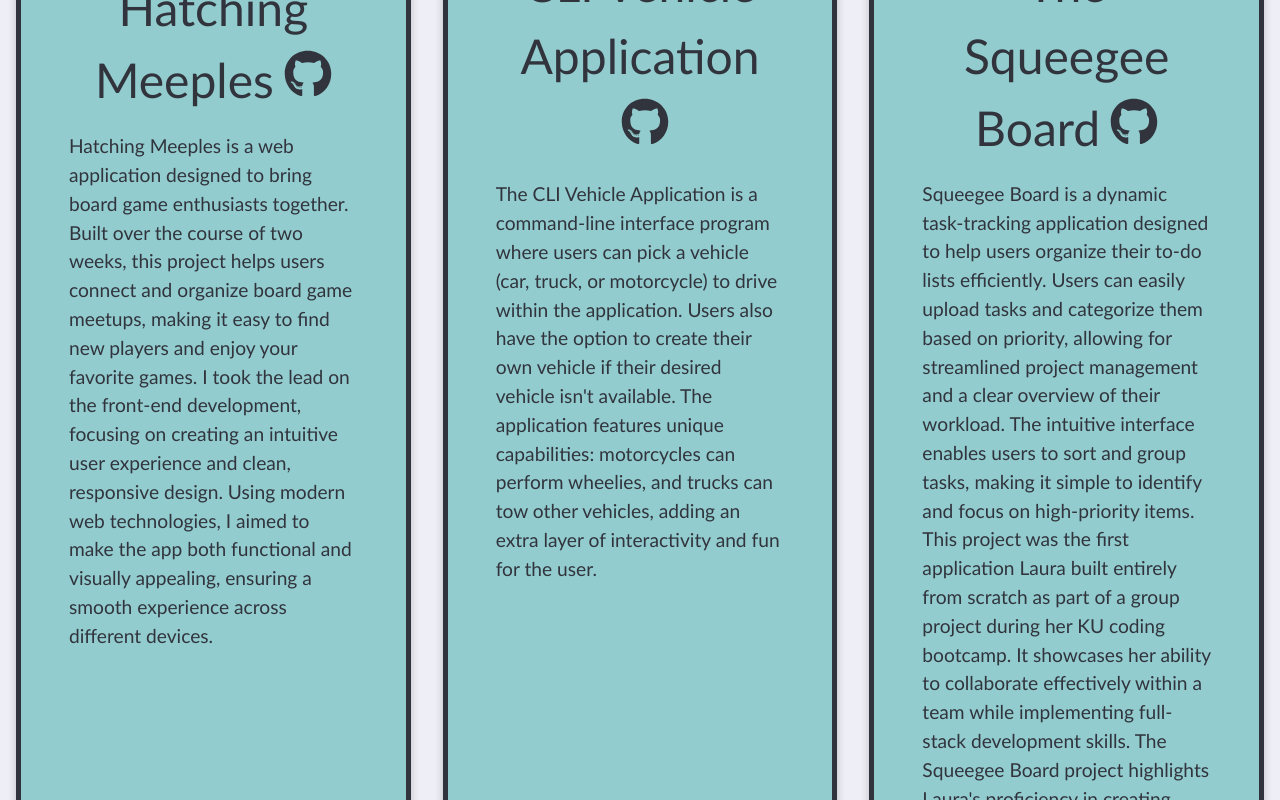
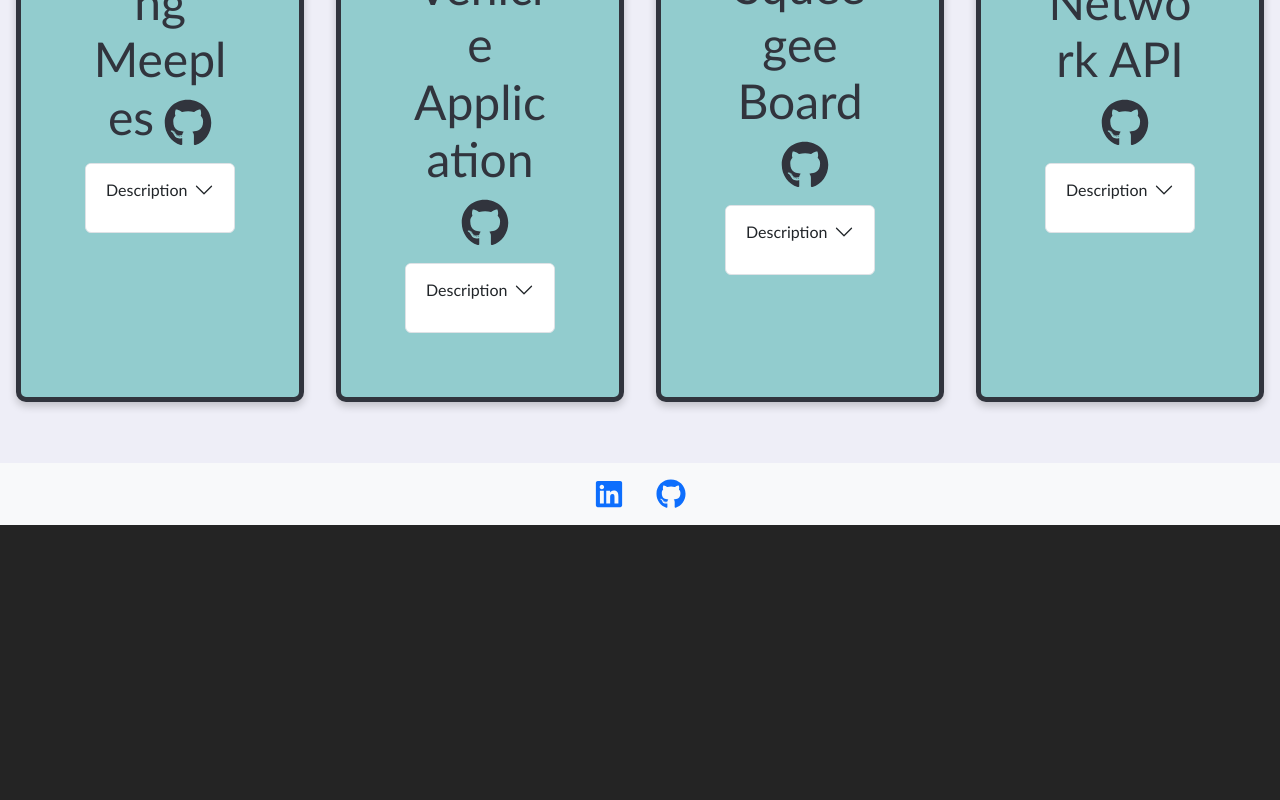
Before and after one commit to lschooley3/Portfolio, a React (Vite) app: page /portfolio in a window 1280 px wide. Shown: the part 720-1520 px from the top of the page. After the commit the page ends 1245 px from the top, so only its background shows below. Built offline with nearby package versions, Linux system fonts and the light colour scheme.

Commit message:
Fixed accodian, broke CSS

```diff
--- a/index.html
+++ b/index.html
@@ -1,4 +1,4 @@
-<!doctype html>
+<!DOCTYPE html>
 <html lang="en">
   <head>
     <meta charset="UTF-8" />
@@ -9,6 +9,5 @@
   <body>
     <div id="root"></div>
     <script type="module" src="/src/main.tsx"></script>
-    <script src="https://code.jquery.com/jquery-3.3.1.slim.min.js" integrity="sha384-q8i/X+965DzO0rT7abK41JStQIAqVgRVzpbzo5smXKp4YfRvH+8abtTE1Pi6jizo" crossorigin="anonymous"></script>
   </body>
 </html>
--- a/package.json
+++ b/package.json
@@ -11,6 +11,7 @@
   },
   "dependencies": {
     "@popperjs/core": "^2.11.8",
+    "bootstrap": "^5.3.3",
     "react": "^18.3.1",
     "react-bootstrap": "^2.10.5",
     "react-dom": "^18.3.1",
--- a/src/App.tsx
+++ b/src/App.tsx
@@ -1,6 +1,7 @@
 import { Outlet } from 'react-router-dom';
 import Nav from './components/Nav';
 import Footer from './components/Footer';
+
 
 
 function App() {
--- a/src/main.tsx
+++ b/src/main.tsx
@@ -1,5 +1,6 @@
 import ReactDOM from "react-dom/client";
 import { createBrowserRouter, RouterProvider } from "react-router-dom";
+import 'bootstrap/dist/css/bootstrap.min.css';
 
 import "./index.css";
 
@@ -7,7 +8,6 @@ import App from "./App.tsx";
 import { AboutMe } from "./pages/AboutMe.tsx";
 import { Contact } from "./pages/Contact.tsx";
 import { Portfolio } from "./pages/Portfolio.tsx";
-// import { Resume } from "./pages/Resume.tsx";
 import ErrorPage from "./pages/ErrorPage.tsx";
 
 const router = createBrowserRouter([
@@ -28,10 +28,6 @@ const router = createBrowserRouter([
         path: "/portfolio",
         element: <Portfolio />,
       },
-      // {
-      //   path: "/resume",
-      //   element: <Resume />,
-      // },
     ],
   },
 ]);
--- a/src/pages/Portfolio.tsx
+++ b/src/pages/Portfolio.tsx
@@ -1,10 +1,10 @@
 import Card from "react-bootstrap/Card";
-// import { Accordion } from 'react-bootstrap';
 import Meeple from "../assets/alexander-lyashkov-meeple.jpg";
 import CLI from "../assets/ilya-pavlov-CLI.jpg";
 import Squeegee from "../assets/glenn-carstens-peters-squeegee.jpg";
 import API from "../assets/chris-ried-API.jpg";
 import { FaGithub } from "react-icons/fa";
+import { Accordion } from "react-bootstrap";
 
 export const Portfolio = () => {
   const projects = [
@@ -114,15 +114,25 @@ export const Portfolio = () => {
                 ) : (
                   project.title
                 )}
-                <a href={project.repo}
-                target="_blank" rel="noopener noreferrer" style={{marginLeft:"10px", color:"inherit"}} aria-label="GitHub Repository"><FaGithub /></a>
+                <a
+                  href={project.repo}
+                  target="_blank"
+                  rel="noopener noreferrer"
+                  style={{ marginLeft: "10px", color: "inherit" }}
+                  aria-label="GitHub Repository"
+                >
+                  <FaGithub />
+                </a>
               </Card.Title>
-
-              <Card.Text>{project.description}</Card.Text>
+                <Accordion>
+                  <Accordion.Item eventKey={`${idx}`}>
+                    <Accordion.Header>Description</Accordion.Header>
+                    <Accordion.Body>{project.description}</Accordion.Body>
+                  </Accordion.Item>
+                </Accordion>
             </Card.Body>
           </Card>
 
-          /* </Col> */
         ))}
       </div>
     </>
```
Also changed, not shown: 1 other file (tests, documents, lock files or other folders).
